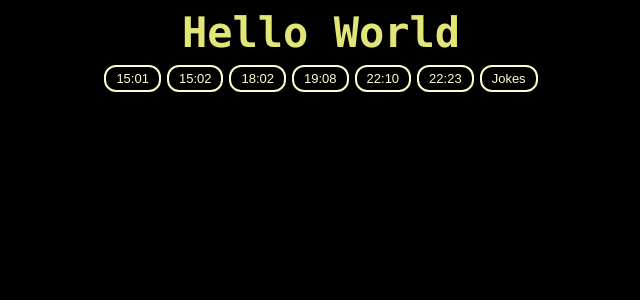
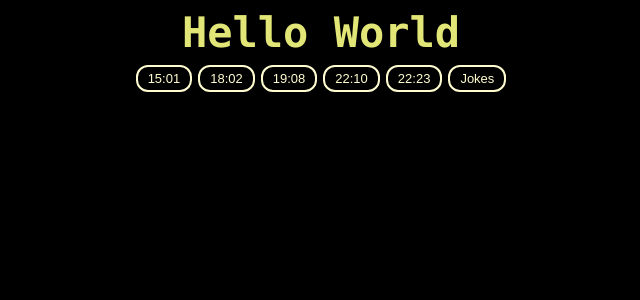
Before and after one commit to nuoxoxo/gig, a React (Vite) app: page / in a window 1280 px wide. Shown: the top 300 px of the page, without its empty margins (319-959 px from the left). Built offline with nearby package versions, Linux system fonts and the light colour scheme; no server answers.

Commit message:
hide : 1502 no longer a route

```diff
--- a/src/App.tsx
+++ b/src/App.tsx
@@ -2,7 +2,6 @@ import { useState } from 'react'
 import Aoc2223 from "./includes/Aoc2223"
 import Aoc2210 from "./includes/Aoc2210"
 import Aoc1802 from "./includes/Aoc1802"
-import Aoc1502 from "./includes/Aoc1502"
 import Aoc1501 from "./includes/Aoc1501"
 import Aoc1908 from "./includes/Aoc1908"
 import DadJokes from "./includes/DadJokes"
@@ -15,7 +14,6 @@ const routes: { [key: string]: TargetRoute } = {
   '2223': Aoc2223,
   '2210': Aoc2210,
   '1802': Aoc1802,
-  '1502': Aoc1502,
   '1501': Aoc1501,
   '1908': Aoc1908,
   'DadJokes': DadJokes,
@@ -44,11 +42,7 @@ function App() {
           onClick={()=>handleSetRoute('1501')} >
           15:01
         </button>
-        <button
-          className='btn'
-          onClick={()=>handleSetRoute('1502')} >
-          15:02
-        </button>
+        {/* <button className='btn' onClick={()=>handleSetRoute('1502')} > 15:02</button> */}
         <button
           className='btn'
           onClick={()=>handleSetRoute('1802')} >
```
